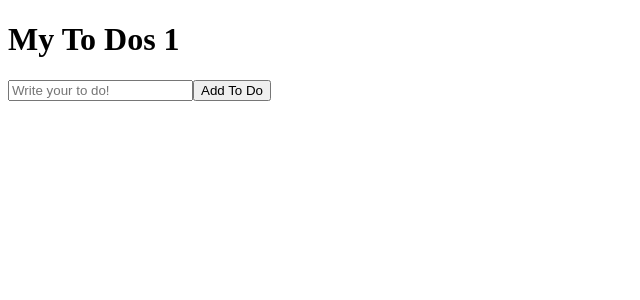
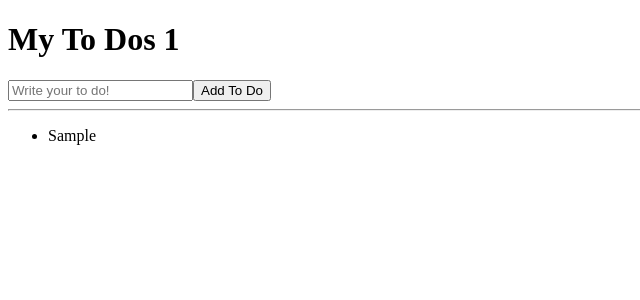
Before and after one commit to woodnlowkey/wnlk_react, a React (Create React App) app in the folder react/react-app/: page / in a window 1280 px wide. Both pictures are taken after typing "Sample" into the empty fields and a click on the button "Add To Do". Shown: the top 300 px of the page, without its empty margins (0-640 px from the left). Built offline with nearby package versions, Linux system fonts and the light colour scheme.

Commit message:
'toDoList'

```diff
--- a/react/react-app/src/App.js
+++ b/react/react-app/src/App.js
@@ -10,7 +10,6 @@
     setToDos((curArr) => [toDo, ...curArr]);
     setToDo("");
   };
-  console.log(toDos);
   return (
   <div>
     <h1>My To Dos {toDos.length}</h1>
@@ -18,6 +17,10 @@
       <input onChange={onChange} value={toDo} type="text" placeholder="Write your to do!" />
       <button>Add To Do</button>
     </form>
+    <hr/>
+    <ul>
+      {toDos.map((item, index) => <li key={index}>{item}</li>)}
+    </ul>
   </div>
   );
 };
```
